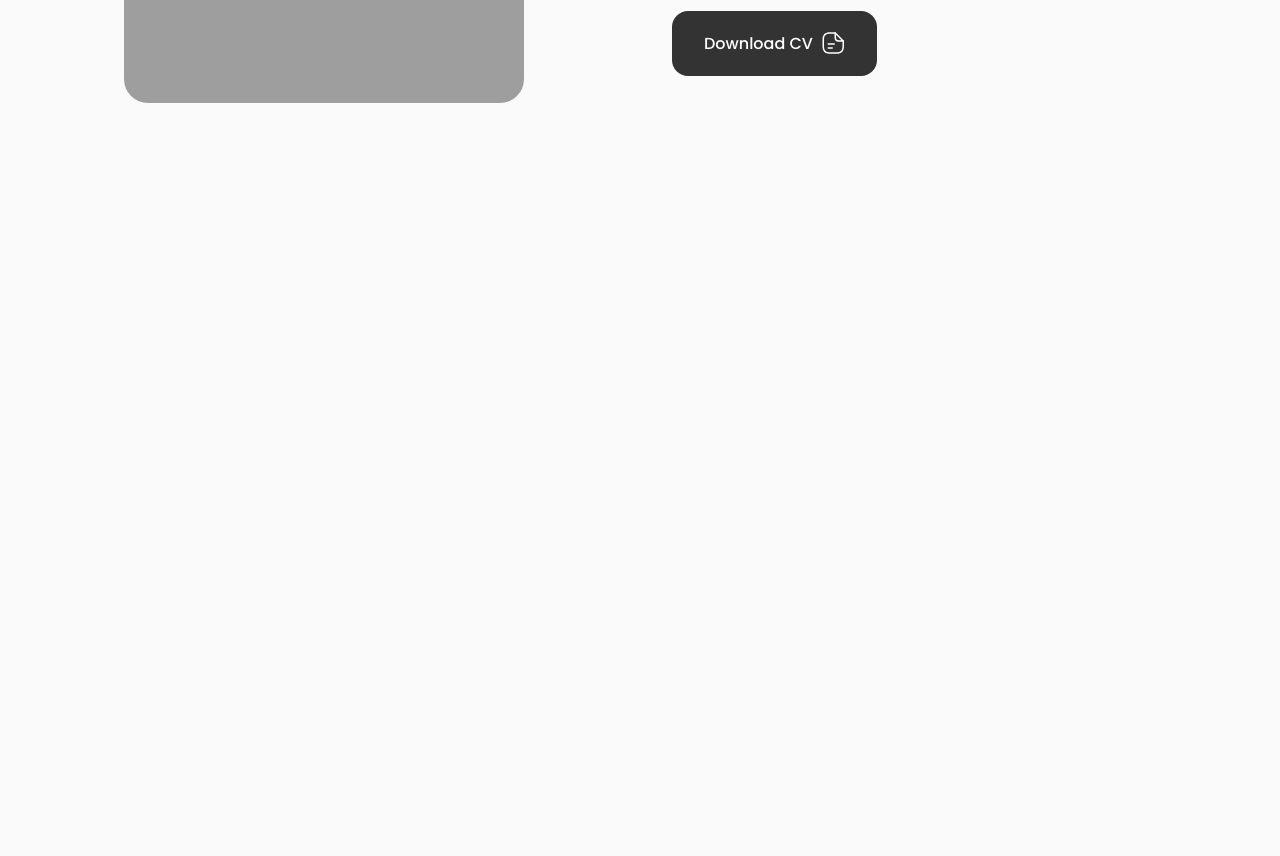
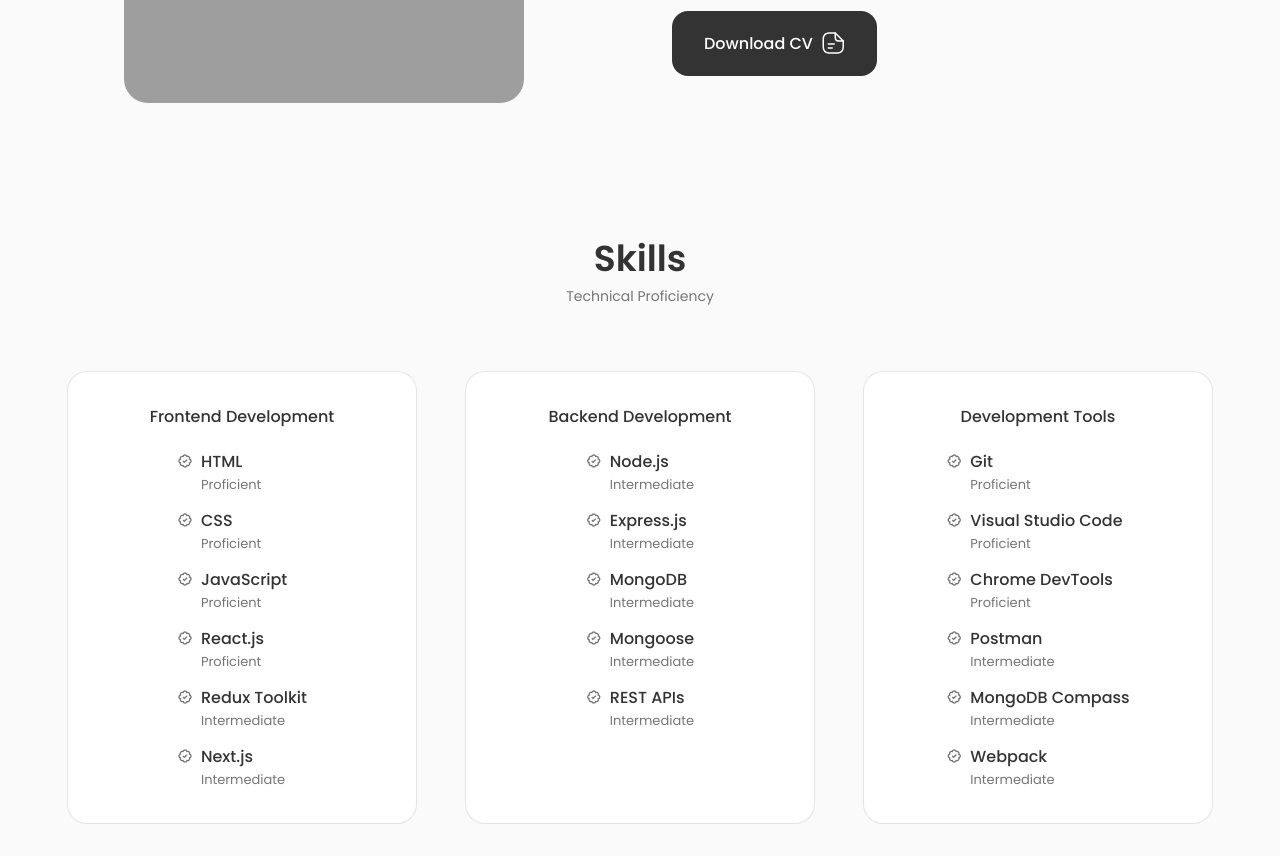
Before and after one commit to Dhrutik-Patel/Portfolio, a React (Create React App) app: page / in a window 1280 px wide. Shown: the part 1300-2156 px from the top of the page. Before the commit the page ends 1435 px from the top, so only its background shows below. Built offline with nearby package versions, Linux system fonts and the light colour scheme; grey boxes are pictures that could not be loaded.

Commit message:
[IMP] portfolio: added skills section

```diff
--- a/src/App.js
+++ b/src/App.js
@@ -3,6 +3,7 @@
 import Header from './components/Header/Header';
 import Home from './components/Home/Home';
 import About from './components/About/About';
+import Skills from './components/Skills/Skills';
 
 const App = () => {
     return (
@@ -12,6 +13,7 @@
             <main className="main">
                 <Home />
                 <About />
+                <Skills />
             </main>
         </>
     );
--- /dev/null
+++ b/src/components/Skills/Backend.jsx
@@ -0,0 +1,59 @@
+import React from 'react';
+
+const Backend = () => {
+    return (
+        <div className="skills__content">
+            <h3 className="skills__title">Backend Development</h3>
+            <div className="skills__box">
+                <div className="skills__group">
+                    {/* Node.js */}
+                    <div className="skills__data">
+                        <i className="bx bx-badge-check"></i>
+                        <div>
+                            <h3 className="skills__name">Node.js</h3>
+                            <span className="skills__level">Intermediate</span>
+                        </div>
+                    </div>
+
+                    {/* Express.js */}
+                    <div className="skills__data">
+                        <i className="bx bx-badge-check"></i>
+                        <div>
+                            <h3 className="skills__name">Express.js</h3>
+                            <span className="skills__level">Intermediate</span>
+                        </div>
+                    </div>
+
+                    {/* MongoDB */}
+                    <div className="skills__data">
+                        <i className="bx bx-badge-check"></i>
+                        <div>
+                            <h3 className="skills__name">MongoDB</h3>
+                            <span className="skills__level">Intermediate</span>
+                        </div>
+                    </div>
+
+                    {/* Mongoose */}
+                    <div className="skills__data">
+                        <i className="bx bx-badge-check"></i>
+                        <div>
+                            <h3 className="skills__name">Mongoose</h3>
+                            <span className="skills__level">Intermediate</span>
+                        </div>
+                    </div>
+
+                    {/* REST APIs */}
+                    <div className="skills__data">
+                        <i className="bx bx-badge-check"></i>
+                        <div>
+                            <h3 className="skills__name">REST APIs</h3>
+                            <span className="skills__level">Intermediate</span>
+                        </div>
+                    </div>
+                </div>
+            </div>
+        </div>
+    );
+};
+
+export default Backend;
--- /dev/null
+++ b/src/components/Skills/Frontend.jsx
@@ -0,0 +1,68 @@
+import React from 'react';
+
+const Frontend = () => {
+    return (
+        <div className="skills__content">
+            <h3 className="skills__title">Frontend Development</h3>
+            <div className="skills__box">
+                <div className="skills__group">
+                    {/* HTML */}
+                    <div className="skills__data">
+                        <i className="bx bx-badge-check"></i>
+                        <div>
+                            <h3 className="skills__name">HTML</h3>
+                            <span className="skills__level">Proficient</span>
+                        </div>
+                    </div>
+
+                    {/* CSS */}
+                    <div className="skills__data">
+                        <i className="bx bx-badge-check"></i>
+                        <div>
+                            <h3 className="skills__name">CSS</h3>
+                            <span className="skills__level">Proficient</span>
+                        </div>
+                    </div>
+
+                    {/* JavaScript */}
+                    <div className="skills__data">
+                        <i className="bx bx-badge-check"></i>
+                        <div>
+                            <h3 className="skills__name">JavaScript</h3>
+                            <span className="skills__level">Proficient</span>
+                        </div>
+                    </div>
+
+                    {/* React.js */}
+                    <div className="skills__data">
+                        <i className="bx bx-badge-check"></i>
+                        <div>
+                            <h3 className="skills__name">React.js</h3>
+                            <span className="skills__level">Proficient</span>
+                        </div>
+                    </div>
+
+                    {/* Redux Toolkit */}
+                    <div className="skills__data">
+                        <i className="bx bx-badge-check"></i>
+                        <div>
+                            <h3 className="skills__name">Redux Toolkit</h3>
+                            <span className="skills__level">Intermediate</span>
+                        </div>
+                    </div>
+
+                    {/* Next.js */}
+                    <div className="skills__data">
+                        <i className="bx bx-badge-check"></i>
+                        <div>
+                            <h3 className="skills__name">Next.js</h3>
+                            <span className="skills__level">Intermediate</span>
+                        </div>
+                    </div>
+                </div>
+            </div>
+        </div>
+    );
+};
+
+export default Frontend;
--- /dev/null
+++ b/src/components/Skills/Skills.css
@@ -0,0 +1,79 @@
+.skills__container {
+    grid-template-columns: repeat(3, 350px);
+    column-gap: 3rem;
+    justify-content: center;
+}
+
+.skills__content {
+    background-color: var(--container-color);
+    border: 1px solid rgba(0, 0, 0, 0.1);
+    padding: 2rem 4rem;
+    border-radius: 1.25rem;
+}
+
+.skills__title {
+    font-size: var(--normal-font-size);
+    font-weight: var(--font-medium);
+    text-align: center;
+    margin-bottom: var(--mb-1-5);
+}
+
+.skills__box {
+    display: flex;
+    justify-content: center;
+    column-gap: 2.5rem;
+}
+
+.skills__group {
+    display: grid;
+    align-items: flex-start;
+    row-gap: 1rem;
+}
+
+.skills__data {
+    display: flex;
+    column-gap: 0.5rem;
+}
+
+.skills svg {
+    font-size: 1rem;
+    color: var(--title-color);
+}
+
+.skills__name {
+    font-size: var(--normal-font-size);
+    font-weight: var(--font-medium);
+    line-height: 18px;
+}
+
+.skills__level {
+    font-size: var(--smaller-font-size);
+}
+
+/* BREAK POINTS */
+@media screen and (max-width: 992px) {
+    .skills__container {
+        grid-template-columns: max-content;
+        row-gap: 2rem;
+    }
+}
+
+@media screen and (max-width: 576px) {
+    .skills__container {
+        grid-template-columns: 1fr;
+    }
+
+    .skills__content {
+        padding: 1.5rem;
+    }
+}
+
+@media screen and (max-width: 350px) {
+    .skills__box {
+        column-gap: 1.25rem;
+    }
+
+    .skills__name {
+        font-size: var(--small-font-size);
+    }
+}
--- /dev/null
+++ b/src/components/Skills/Skills.jsx
@@ -0,0 +1,22 @@
+import React from 'react';
+import './Skills.css';
+import Backend from './Backend';
+import Frontend from './Frontend';
+import Tools from './Tools';
+
+const Skills = () => {
+    return (
+        <section className="skills section" id="skills">
+            <h2 className="section__title">Skills</h2>
+            <span className="section__subtitle">Technical Proficiency</span>
+
+            <div className="skills__container container grid">
+                <Frontend />
+                <Backend />
+                <Tools />
+            </div>
+        </section>
+    );
+};
+
+export default Skills;
--- /dev/null
+++ b/src/components/Skills/Tools.jsx
@@ -0,0 +1,68 @@
+import React from 'react';
+
+const Tools = () => {
+    return (
+        <div className="skills__content">
+            <h3 className="skills__title">Development Tools</h3>
+            <div className="skills__box">
+                <div className="skills__group">
+                    {/* Git */}
+                    <div className="skills__data">
+                        <i className="bx bx-badge-check"></i>
+                        <div>
+                            <h3 className="skills__name">Git</h3>
+                            <span className="skills__level">Proficient</span>
+                        </div>
+                    </div>
+
+                    {/* VS Code */}
+                    <div className="skills__data">
+                        <i className="bx bx-badge-check"></i>
+                        <div>
+                            <h3 className="skills__name">Visual Studio Code</h3>
+                            <span className="skills__level">Proficient</span>
+                        </div>
+                    </div>
+
+                    {/* Chrome DevTools */}
+                    <div className="skills__data">
+                        <i className="bx bx-badge-check"></i>
+                        <div>
+                            <h3 className="skills__name">Chrome DevTools</h3>
+                            <span className="skills__level">Proficient</span>
+                        </div>
+                    </div>
+
+                    {/* Postman */}
+                    <div className="skills__data">
+                        <i className="bx bx-badge-check"></i>
+                        <div>
+                            <h3 className="skills__name">Postman</h3>
+                            <span className="skills__level">Intermediate</span>
+                        </div>
+                    </div>
+
+                    {/* MongoDB Compass */}
+                    <div className="skills__data">
+                        <i className="bx bx-badge-check"></i>
+                        <div>
+                            <h3 className="skills__name">MongoDB Compass</h3>
+                            <span className="skills__level">Intermediate</span>
+                        </div>
+                    </div>
+
+                    {/* Webpack */}
+                    <div className="skills__data">
+                        <i className="bx bx-badge-check"></i>
+                        <div>
+                            <h3 className="skills__name">Webpack</h3>
+                            <span className="skills__level">Intermediate</span>
+                        </div>
+                    </div>
+                </div>
+            </div>
+        </div>
+    );
+};
+
+export default Tools;
```
